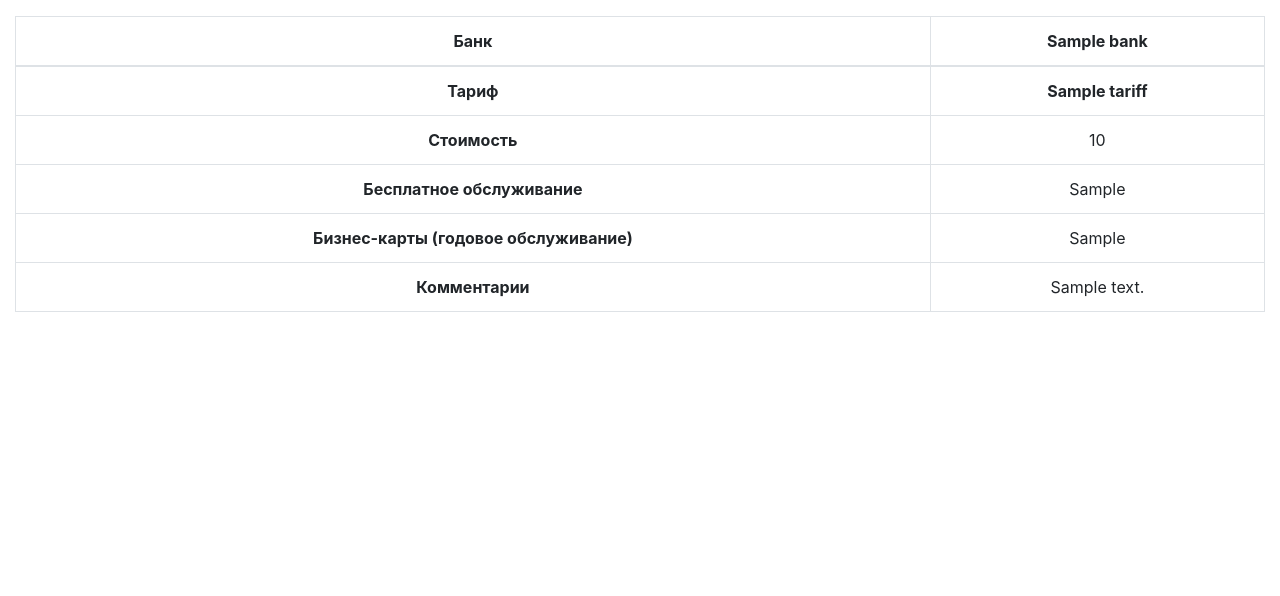
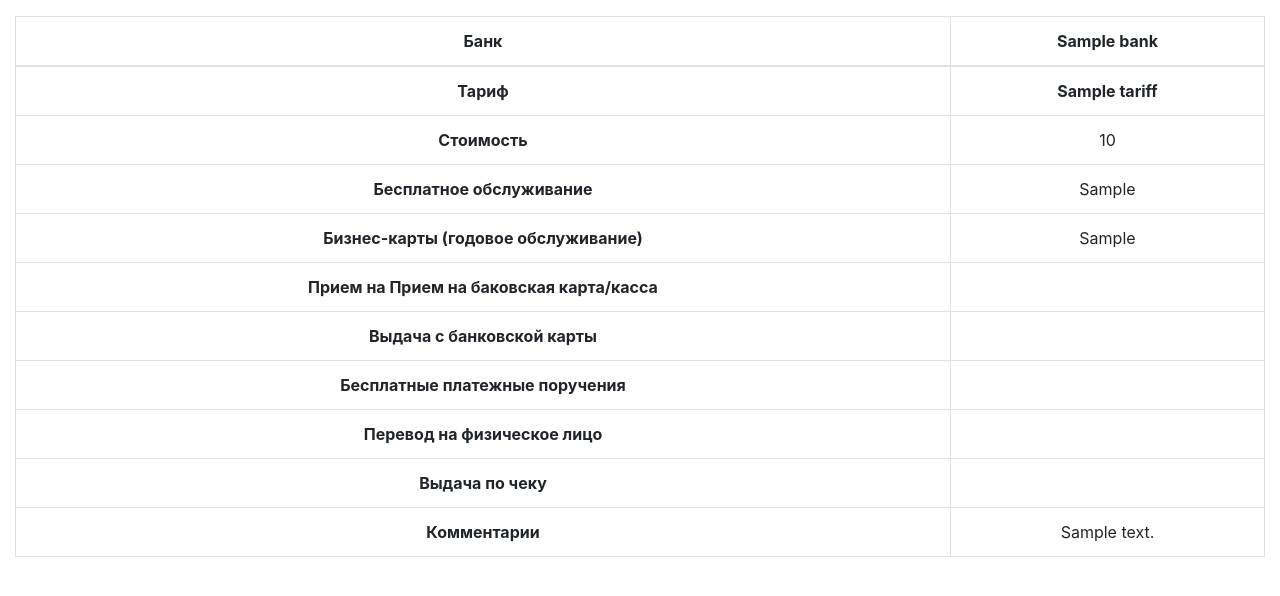
Before and after one commit to ilyamirin/IagoTHeWhisperer, a Symfony app: template templates/profile/result.html.twig in a window 1280 px wide. Shown: the part 56-652 px from the top of the page. Run offline with Twig, Linux system fonts and the light colour scheme; the template is opened without the code that fills it: most values are stand-ins (such as "Sample title", 1, 10 or a date in 2020); some libraries are stand-ins or nearby versions.

Commit message:
Add fields to template

```diff
--- a/templates/profile/result.html.twig
+++ b/templates/profile/result.html.twig
@@ -40,40 +40,40 @@
                 {% endfor %}
             </tr>
 
-{#            <tr>#}
-{#                <th>Прием на БК/касса</th>#}
-{#                <td>Бесплатно</td>#}
-{#                <td>500 руб</td>#}
-{#                <td>100 руб</td>#}
-{#            </tr>#}
+            <tr>
+                <th class="align-middle">Прием на Прием на баковская карта/касса</th>
+                {% for tariff in tariffs %}
+                    <td class="align-middle"></td>
+                {% endfor %}
+            </tr>
 
-{#            <tr>#}
-{#                <th>Выдача с БК</th>#}
-{#                <td>Бесплатно</td>#}
-{#                <td>500 руб</td>#}
-{#                <td>100 руб</td>#}
-{#            </tr>#}
+            <tr>
+                <th class="align-middle">Выдача с банковской карты</th>
+                {% for tariff in tariffs %}
+                    <td class="align-middle"></td>
+                {% endfor %}
+            </tr>
 
-{#            <tr>#}
-{#                <th>Бесплатные ПП</th>#}
-{#                <td>Бесплатно</td>#}
-{#                <td>500 руб</td>#}
-{#                <td>100 руб</td>#}
-{#            </tr>#}
+            <tr>
+                <th class="align-middle">Бесплатные платежные поручения</th>
+                {% for tariff in tariffs %}
+                    <td class="align-middle"></td>
+                {% endfor %}
+            </tr>
 
-{#            <tr>#}
-{#                <th>Перевод на ФЛ</th>#}
-{#                <td>Бесплатно</td>#}
-{#                <td>500 руб</td>#}
-{#                <td>100 руб</td>#}
-{#            </tr>#}
+            <tr>
+                <th class="align-middle">Перевод на физическое лицо</th>
+                {% for tariff in tariffs %}
+                    <td class="align-middle"></td>
+                {% endfor %}
+            </tr>
 
-{#            <tr>#}
-{#                <th>Выдача по чеку</th>#}
-{#                <td>Бесплатно</td>#}
-{#                <td>500 руб</td>#}
-{#                <td>100 руб</td>#}
-{#            </tr>#}
+            <tr>
+                <th class="align-middle">Выдача по чеку</th>
+                {% for tariff in tariffs %}
+                    <td class="align-middle"></td>
+                {% endfor %}
+            </tr>
 
             <tr>
                 <th class="align-middle">Комментарии</th>
```
